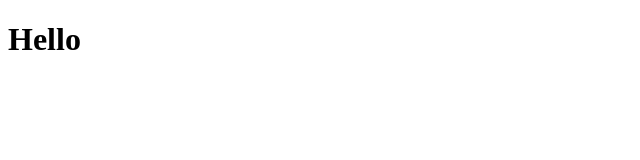
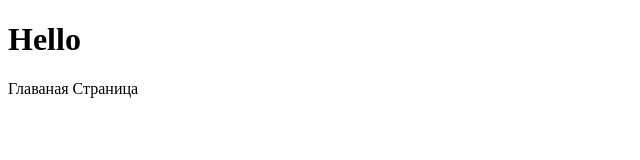
Before and after one commit to pocahontasllol/test-git2, a plain HTML site: page index.html in a window 1280 px wide. Shown: the whole page, without its empty margins (0-640 px from the left). Drawn offline with Linux system fonts and the light colour scheme.

Commit message:
git main

```diff
--- a/index.html
+++ b/index.html
@@ -10,6 +10,11 @@
     <header>
         <h1>Hello</h1>
     </header>
+    <main>
+        <span>
+            Главаная Страница
+        </span>
+    </main>
     <script src='index.js'></script>
 </body>
 </html>
```
Also changed, not shown: 1 other file.
